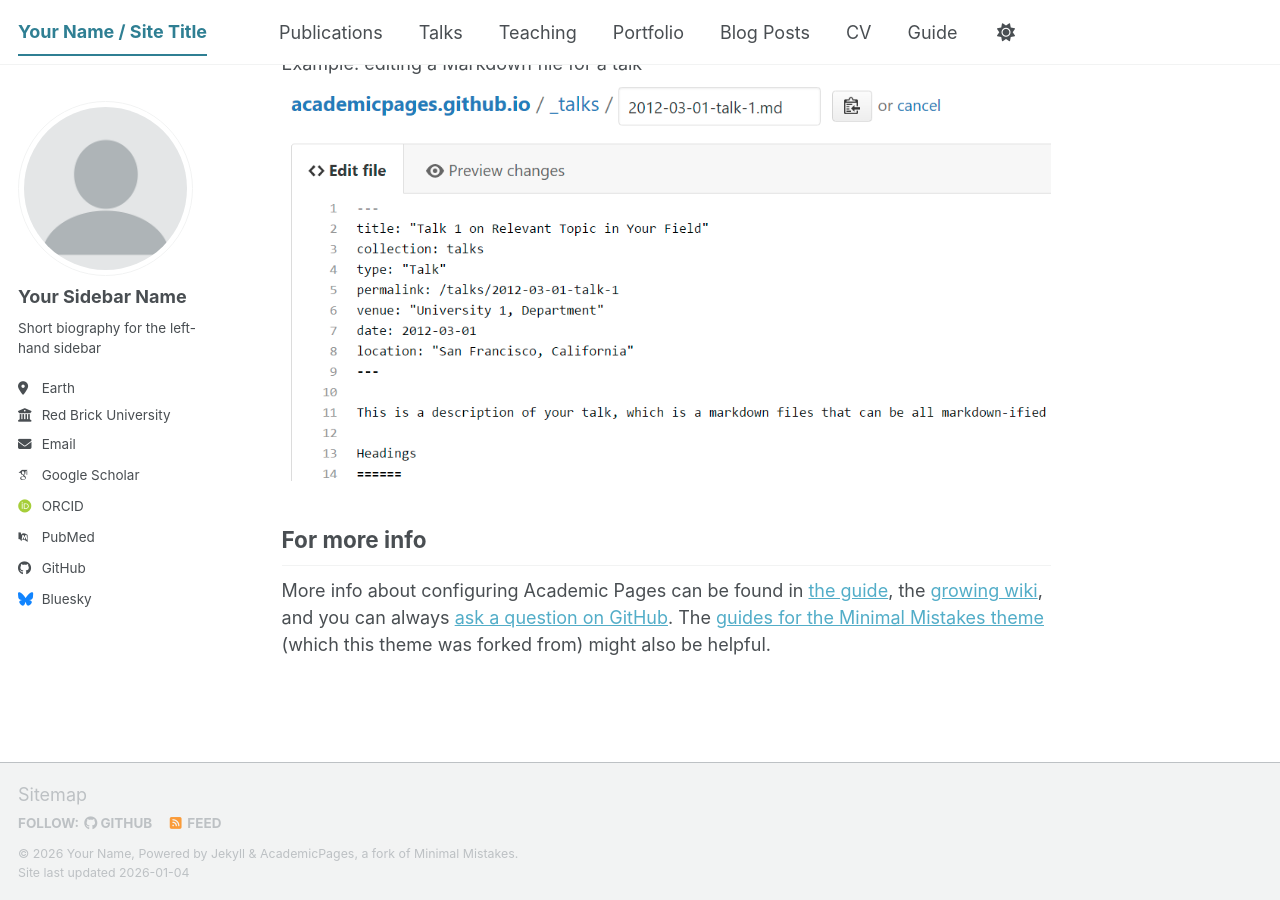
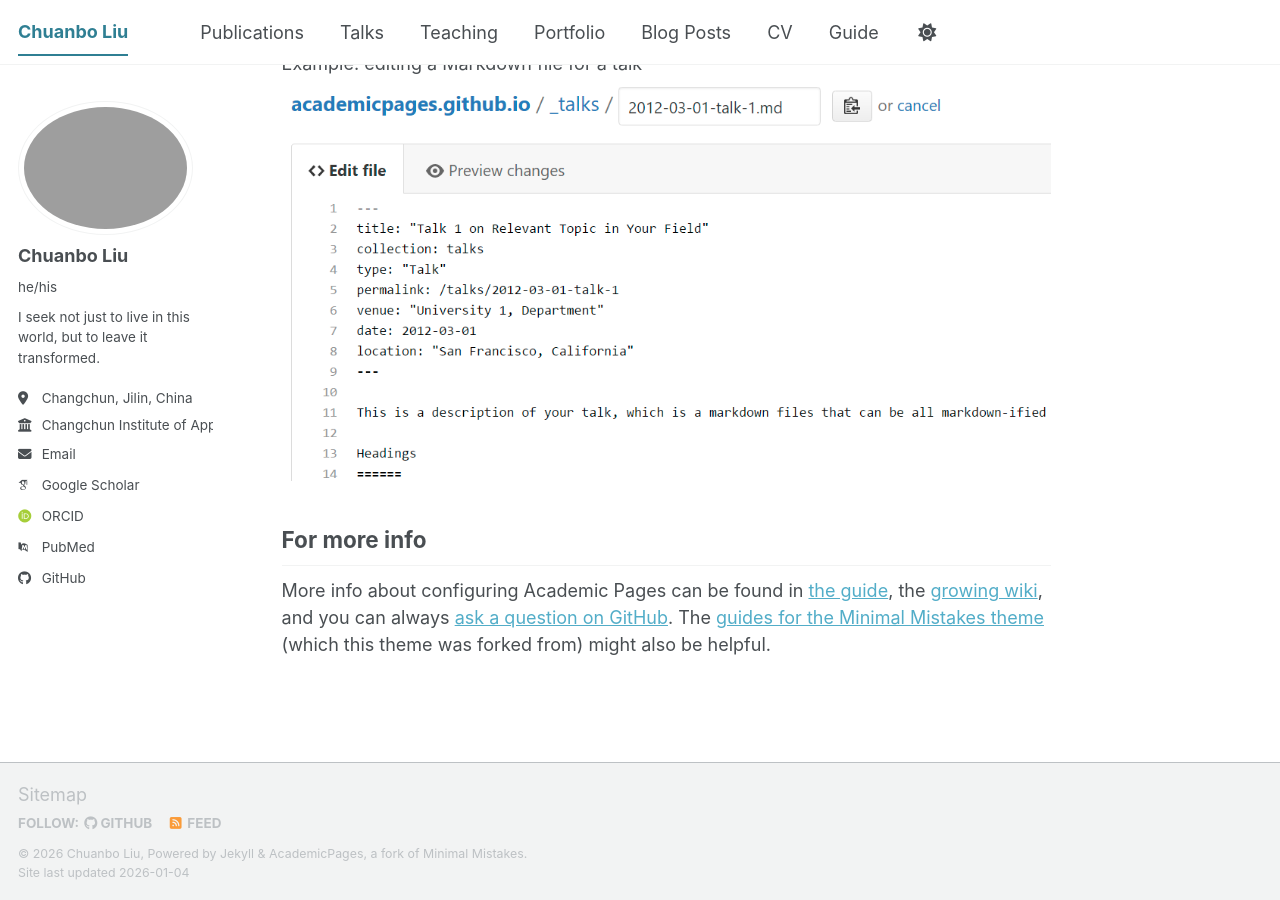
Before and after one commit to cbliu111/cbliu111.github.io, a Jekyll site: the page built from _pages/about.md, in a window 1280 px wide and 900 px high, scrolled down 2720 px. Built offline with Jekyll 4.4.1, drawn with Linux system fonts in a browser that asks for light colours; some web fonts are replaced; a script bundle is joined from its source files by our own code; library files that are not in the unit come from our copies.

Commit message:
Update _config.yml

```diff
--- a/_config.yml
+++ b/_config.yml
@@ -9,39 +9,42 @@
 # Basic Site Settings
 locale                   : "en-US"
 site_theme               : "default" # The available themes options are "default", "air", "sunrise", "mint", "dirt" and "contrast"
-title                    : "Your Name / Site Title"
+title                    : "Chuanbo Liu"
 title_separator          : "-"
-name                     : &name "Your Name"
-description              : &description "Your Name's academic portfolio"   # Update this with a general description of your site, this is the default if not overridden by a page
-url                      : https://academicpages.github.io # The base hostname & protocol for your site e.g. "https://[your GitHub username].github.io",
+name                     : &name "Chuanbo Liu"
+description              : &description "Chuanbo Liu, researcher for science of intelligence and complex systems"   # Update this with a general description of your site, this is the default if not overridden by a page
+url                      : https://cbliu111.github.io # The base hostname & protocol for your site e.g. "https://[your GitHub username].github.io",
                                                            # or if you already have some other page hosted on Github then use "https://[your GitHub username].github.io/[Your Repo Name]"
 baseurl                  : "" # the subpath of your site, e.g. "/blog"
-repository               : "academicpages/academicpages.github.io"
+repository               : "cbliu111/cbliu111.github.io"
+math:
+  enable: true
+  engine: katex
 
 # Site Author - The following control what appear as part of the author content on the side bar.
 #               If a field is blank the icon and link will not appear, otherwise it will be shown.
 #               Additional customization can be done by editing /_includes/author-profile.html
 author:
   # Biographic information
-  avatar           : "profile.png"
-  name             : "Your Sidebar Name"
-  pronouns         : # example: "she/her"
-  bio              : "Short biography for the left-hand sidebar"
-  location         : "Earth"
-  employer         : "Red Brick University"
+  avatar           : "cartoon.png"
+  name             : "Chuanbo Liu"
+  pronouns         : "he/his"# example: "she/her"
+  bio              : "I seek not just to live in this world, but to leave it transformed."
+  location         : "Changchun, Jilin, China"
+  employer         : "Changchun Institute of Applied Science, Chinese Academy of Sciences"
   uri              : # URL
-  email            : "none@example.org"
+  email            : "chuanboliu.1@gmail.com"
 
   # Academic websites
   academia         : # URL
   arxiv            : # URL - Update with the correct link to your profile
-  googlescholar    : "https://scholar.google.com/citations?user=PS_CX0AAAAAJ"
+  googlescholar    : "https://scholar.google.com/citations?hl=en&user=VpEEACwAAAAJ"
   inspire-hep      : # URL
   impactstory      : # URL
-  orcid            : "https://orcid.org/yourorcidurl"
+  orcid            : "https://orcid.org/0009-0009-1636-5614"
   semantic         : # URL
   ssrn             : # URL
-  pubmed           : "https://www.ncbi.nlm.nih.gov/pubmed/?term=john+snow"
+  pubmed           : "https://pubmed.ncbi.nlm.nih.gov/?term=Liu+C&cauthor_id=38530895"
   researchgate     : # URL
   scopus           : # URL
   zotero           : # URL
@@ -57,7 +60,7 @@ author:
 
   # Social media
   artstation       : # Username
-  bluesky          : "bsky.app" # Replace this with you Bluesky username
+  bluesky          : # "bsky.app" # Replace this with you Bluesky username
   facebook         : # Username
   flickr           : # Username
   foursquare       : # Username
```
